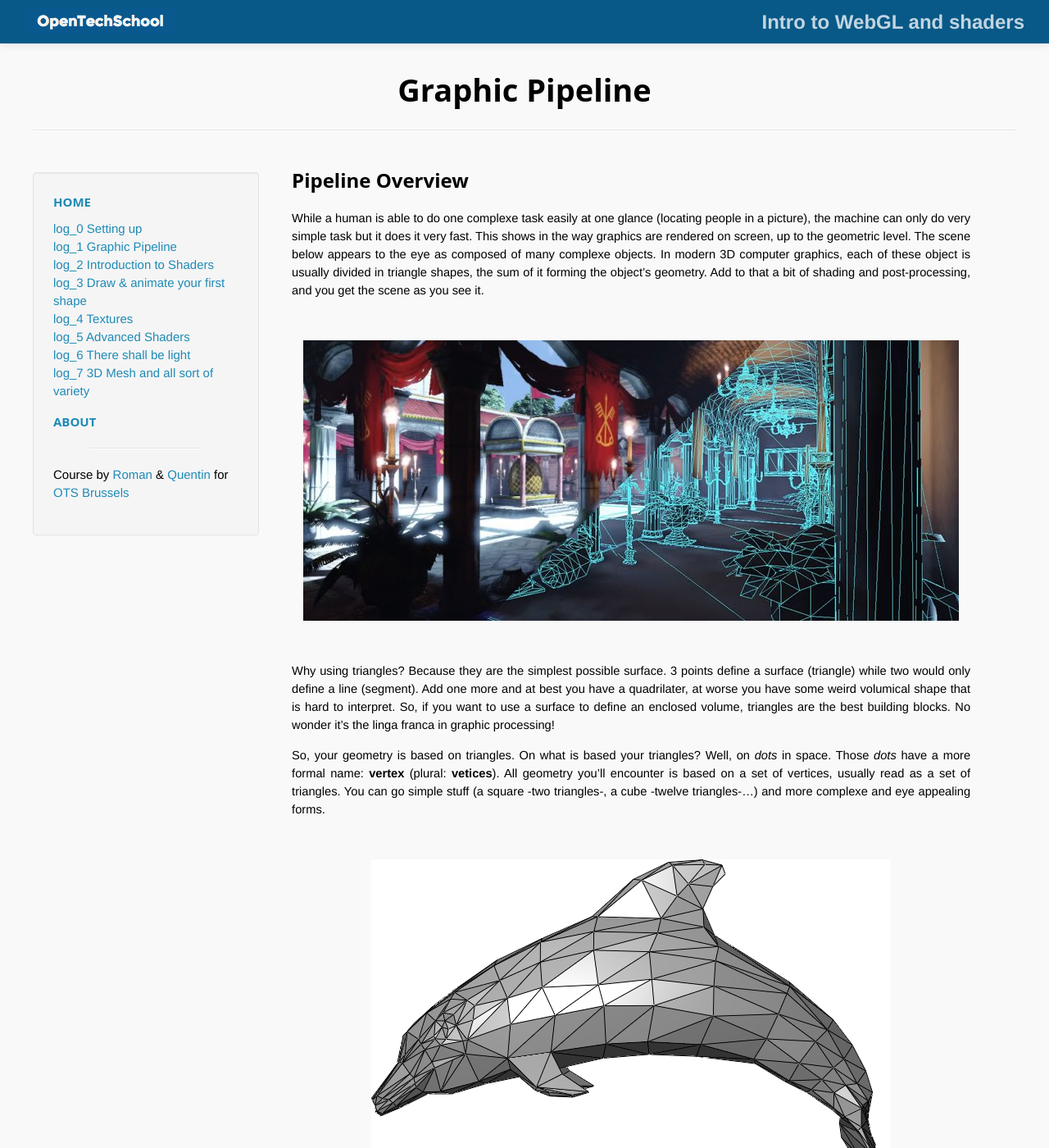
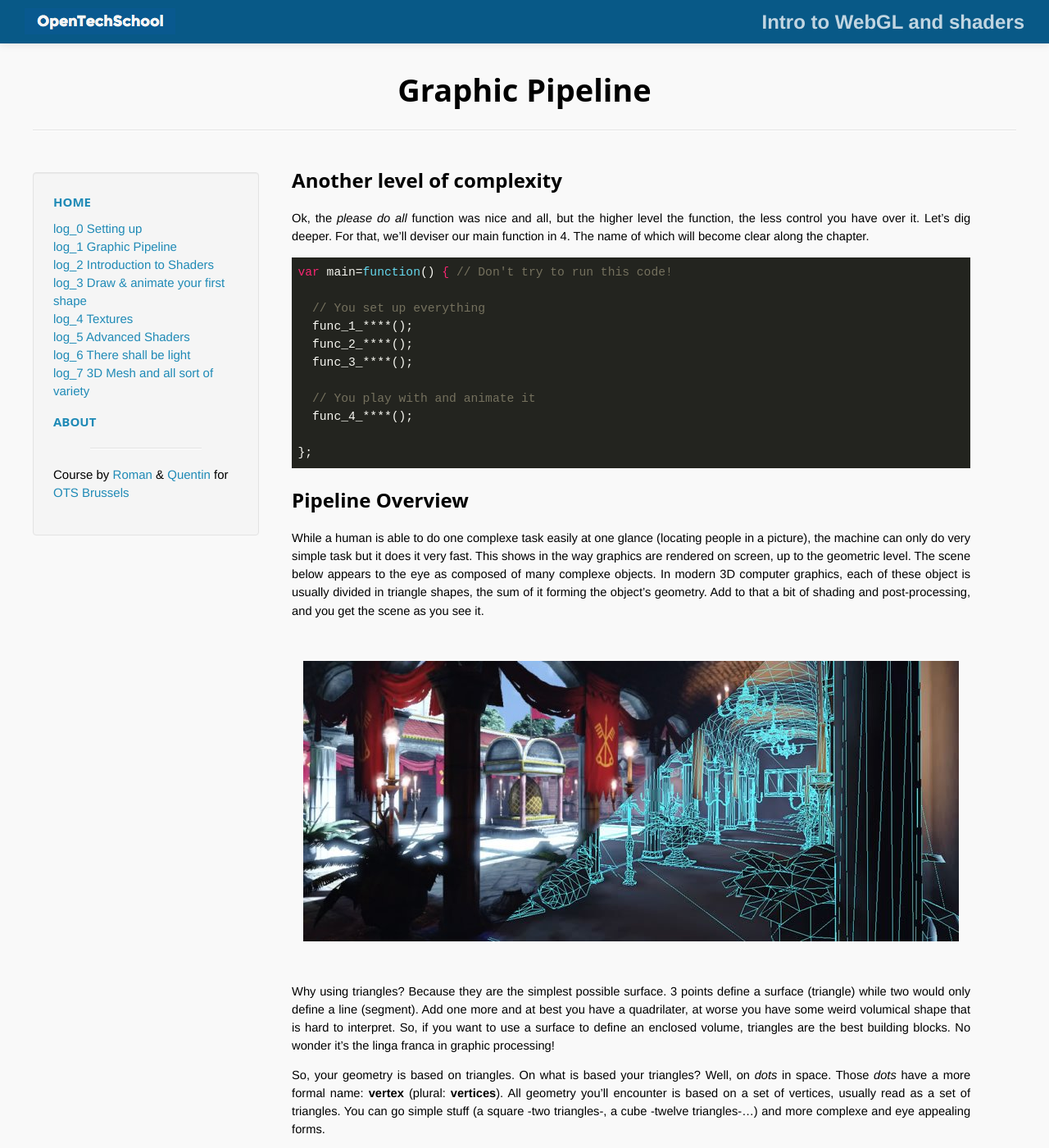
Before and after one commit to OpenTechSchool-Brussels/intro-to-webGL-and-shaders, a Jekyll site: the page built from log1_graphic-pipeline.md, in a window 1280 px wide and 1400 px high. Shown: the whole window at 82% size. Built offline with Jekyll 4.4.1, drawn with Linux system fonts in a browser that asks for light colours; some of the changed text lies outside the part shown.

Commit message:
Update log1_graphic-pipeline.md

```diff
--- a/log1_graphic-pipeline.md
+++ b/log1_graphic-pipeline.md
@@ -4,6 +4,23 @@ title:  "Graphic Pipeline"
 num: 1
 
 ---
+
+## Another level of complexity
+Ok, the *please do all* function was nice and all, but the higher level the function, the less control you have over it. Let's dig deeper. For that, we'll deviser our main function in 4. The name of which will become clear along the chapter.
+
+~~~ JavaScript
+var main=function() { // Don't try to run this code!
+
+  // You set up everything
+  func_1_****();
+  func_2_****();
+  func_3_****();
+
+  // You play with and animate it
+  func_4_****();
+
+};
+~~~
 
 ## Pipeline Overview
 While a human is able to do one complexe task easily at one glance (locating people in a picture), the machine can only do very simple task but it does it very fast. This shows in the way graphics are rendered on screen, up to the geometric level. The scene below appears to the eye as composed of many complexe objects. In modern 3D computer graphics, each of these object is usually divided in triangle shapes, the sum of it forming the object's geometry. Add to that a bit of shading and post-processing, and you get the scene as you see it.
@@ -12,9 +29,13 @@ While a human is able to do one complexe task easily at one glance (locating peo
 
 Why using triangles? Because they are the simplest possible surface. 3 points define a surface (triangle) while two would only define a line (segment). Add one more and at best you have a quadrilater, at worse you have some weird volumical shape that is hard to interpret. So, if you want to use a surface to define an enclosed volume, triangles are the best building blocks. No wonder it's the linga franca in graphic processing!
 
-So, your geometry is based on triangles. On what is based your triangles? Well, on *dots* in space. Those *dots* have a more formal name: **vertex** (plural: **vetices**). All geometry you'll encounter is based on a set of vertices, usually read as a set of triangles. You can go simple stuff (a square -two triangles-, a cube -twelve triangles-...) and more complexe and eye appealing forms.
+So, your geometry is based on triangles. On what is based your triangles? Well, on *dots* in space. Those *dots* have a more formal name: **vertex** (plural: **vertices**). All geometry you'll encounter is based on a set of vertices, usually read as a set of triangles. You can go simple stuff (a square -two triangles-, a cube -twelve triangles-...) and more complexe and eye appealing forms.
 
 <img class="ctr" src="./assets/Dolphin_triangle_mesh.png" alt="A 3D mesh">
+
+
+
+
 
 So how to move from a barebone 3D mesh to a beatiful texturerd post-processed scene ?
 
@@ -22,7 +43,7 @@ Let's talk about the GRAPHIC PIPELINE.
 
 Every frame of an OpenGL application is rendered following these steps :
 
-<img src="./assets/webGLPipeline.jpg" alt="Rendering Pipeline">
+<img class="ctr" src="./assets/log1_graphicPipeline.jpg" alt="Rendering Pipeline">
 
 Vertices are contained in a buffer on the GPU. At this stage it's only a set of informations per 3D point (position, color, etc ...).
 
```
Also changed, not shown: other parts of log1_graphic-pipeline.md (+3 -3 lines).
